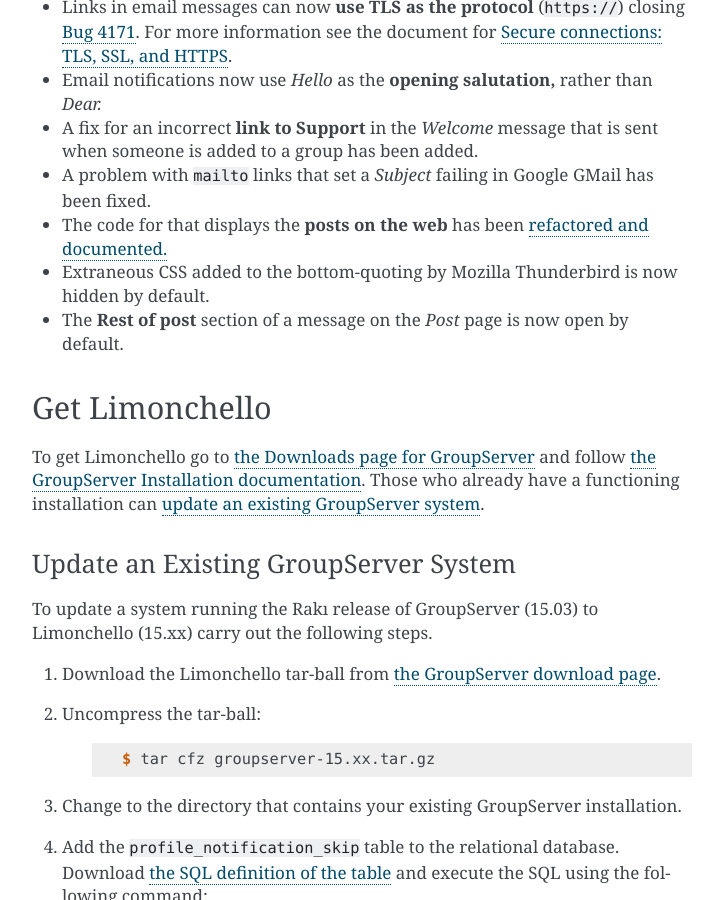
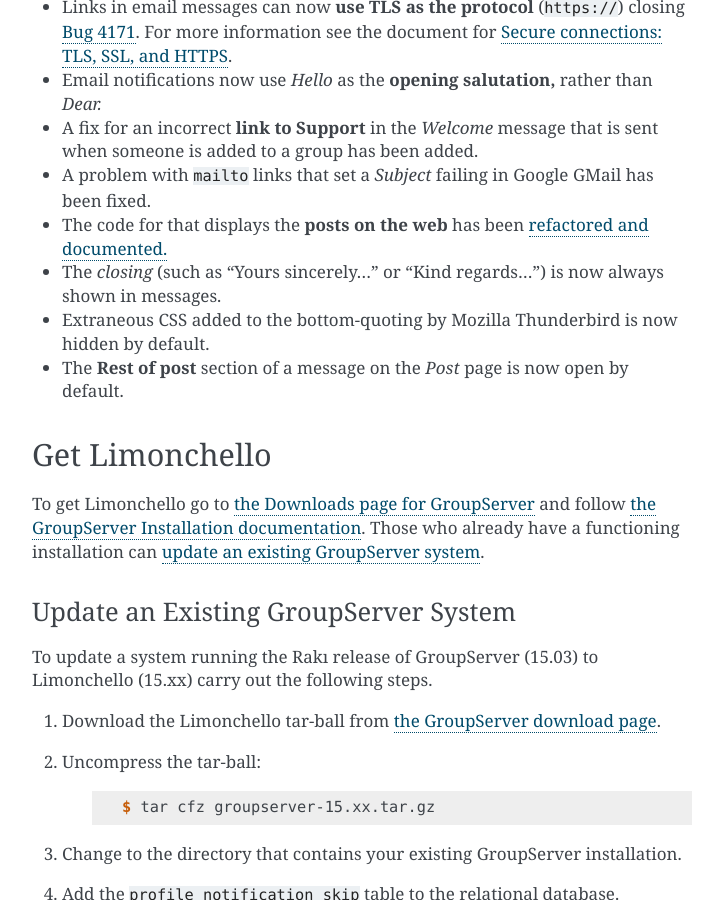
Before and after one commit to groupserver/buildout, a Sphinx documentation site: the page built from docs/release-notes-15xx.rst, in a window 1280 px wide and 900 px high, scrolled down 4435 px. Shown: the whole window, without its empty margins (388-1111 px from the left). Built offline with Sphinx 7.4.7, drawn with Linux system fonts in a browser that asks for light colours.

Commit message:
Futher post changes.

```diff
--- a/docs/release-notes-15xx.rst
+++ b/docs/release-notes-15xx.rst
@@ -263,6 +263,8 @@
 * The code for that displays the **posts on the web** has been
   `refactored and documented.
   <https://github.com/groupserver/gs.group.messages.post.base>`_
+* The *closing* (such as “Yours sincerely…” or “Kind regards…”)
+  is now always shown in messages.
 * Extraneous CSS added to the bottom-quoting by Mozilla
   Thunderbird is now hidden by default.
 * The **Rest of post** section of a message on the *Post* page is
--- a/versions.cfg
+++ b/versions.cfg
@@ -84,7 +84,7 @@
 gs.group.messages.post.hide = 1.0.0.dev20151016202750
 gs.group.messages.post.list = 4.3.0.dev20151015233644
 gs.group.messages.post.page = 1.0.0.dev20151016203302
-gs.group.messages.post.text = 1.0.1.dev20151022001515
+gs.group.messages.post.text = 1.0.2.dev20151022230131
 gs.group.messages.privacy = 2.2.0.dev20141112220851-7be820f93e83
 gs.group.messages.ratelimit = 2.0.0.dev20140611201548-b0034ee91a4c
 gs.group.messages.topic.base = 4.0.2.dev20151014232705
```
